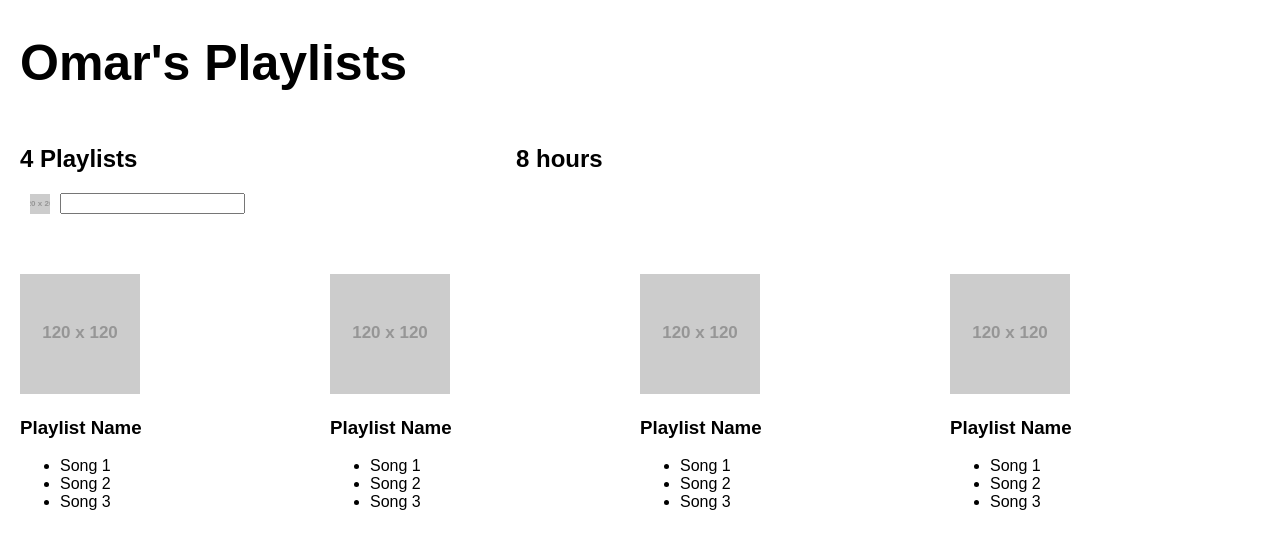
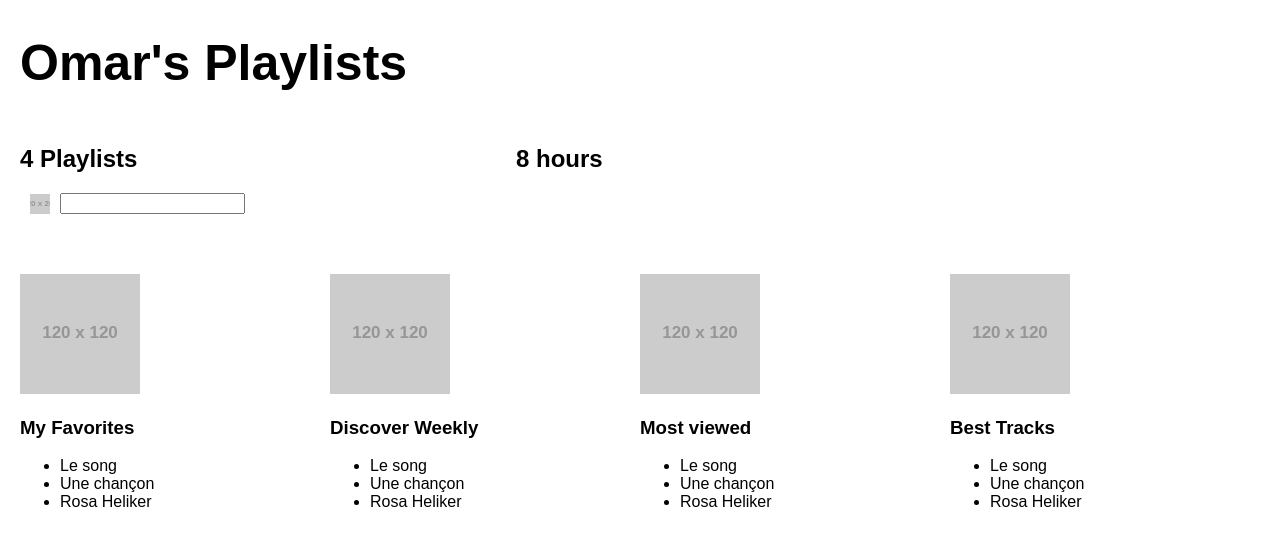
Before and after one commit to omhoumz/better-react, a React (Create React App) app: page / in a window 1280 px wide. Shown: the top 548 px of the page. Built offline with nearby package versions, Linux system fonts and the light colour scheme.

Commit message:
Populates songs' playslists with the fake data

```diff
--- a/src/App.js
+++ b/src/App.js
@@ -123,14 +123,17 @@
 
 class Playlist extends Component {
   render() {
+    let playlist = this.props.playlist
     return (
       <div style={{...defaultStyle, width: '25%'}} >
         <img alt="image" src={image.md} />
-        <h3>Playlist Name</h3>
+        <h3>{playlist.name}</h3>
         <ul>
-          <li>Song 1</li>
-          <li>Song 2</li>
-          <li>Song 3</li>
+          {
+            playlist.songs.map(song =>
+              <li>{song.name}</li>
+            )
+          }
         </ul>
       </div>
     );
@@ -139,7 +142,7 @@
 
 class App extends Component {
   constructor() {
-    super();
+    super()
     this.state = {serverData: {}}
   }
   componentDidMount() {
@@ -165,10 +168,12 @@
             </header>
             <div style={{height: "60px"}} ></div>
             <section>
-              <Playlist />
-              <Playlist />
-              <Playlist />
-              <Playlist />
+              {
+                this.state.serverData.user.playlists.map(playlist =>
+                  <Playlist playlist={playlist}  />
+                )
+              }
+
             </section>
           </div> : <h1>Loading ...</h1>
 
```
